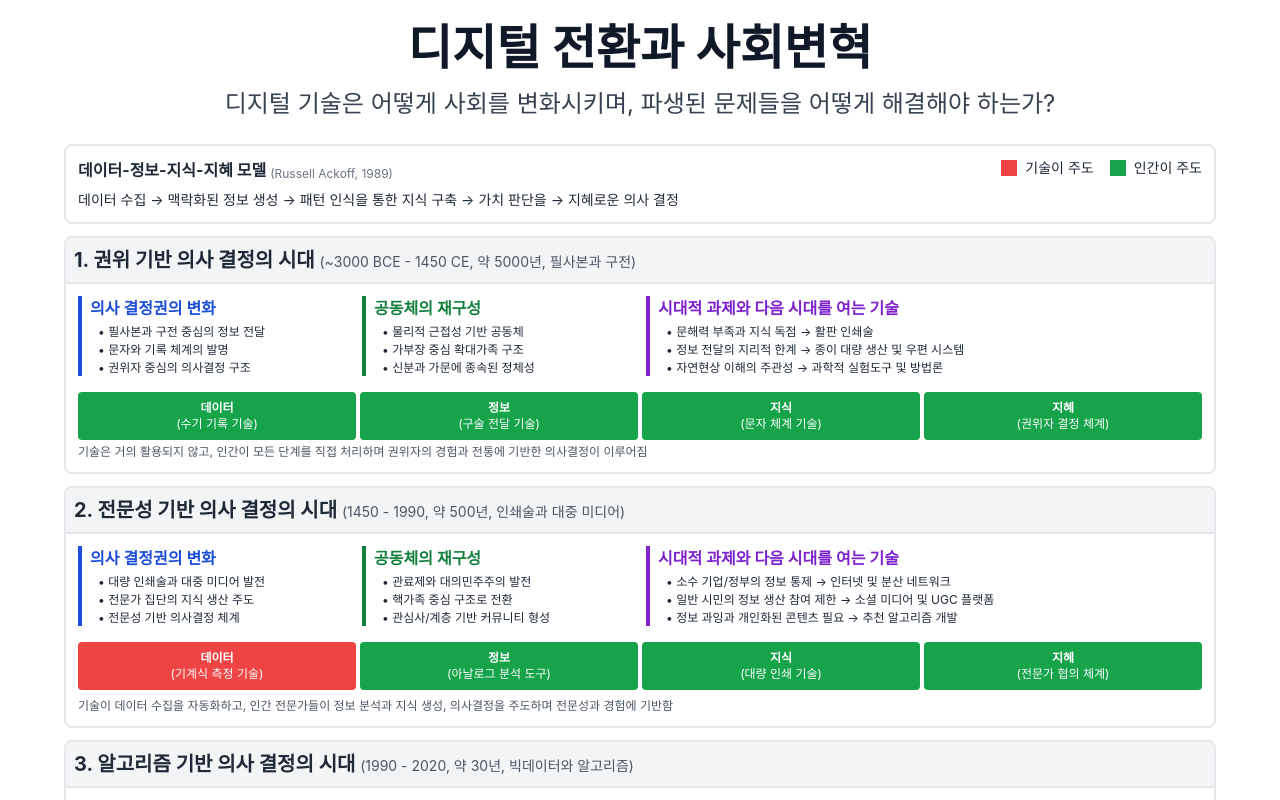
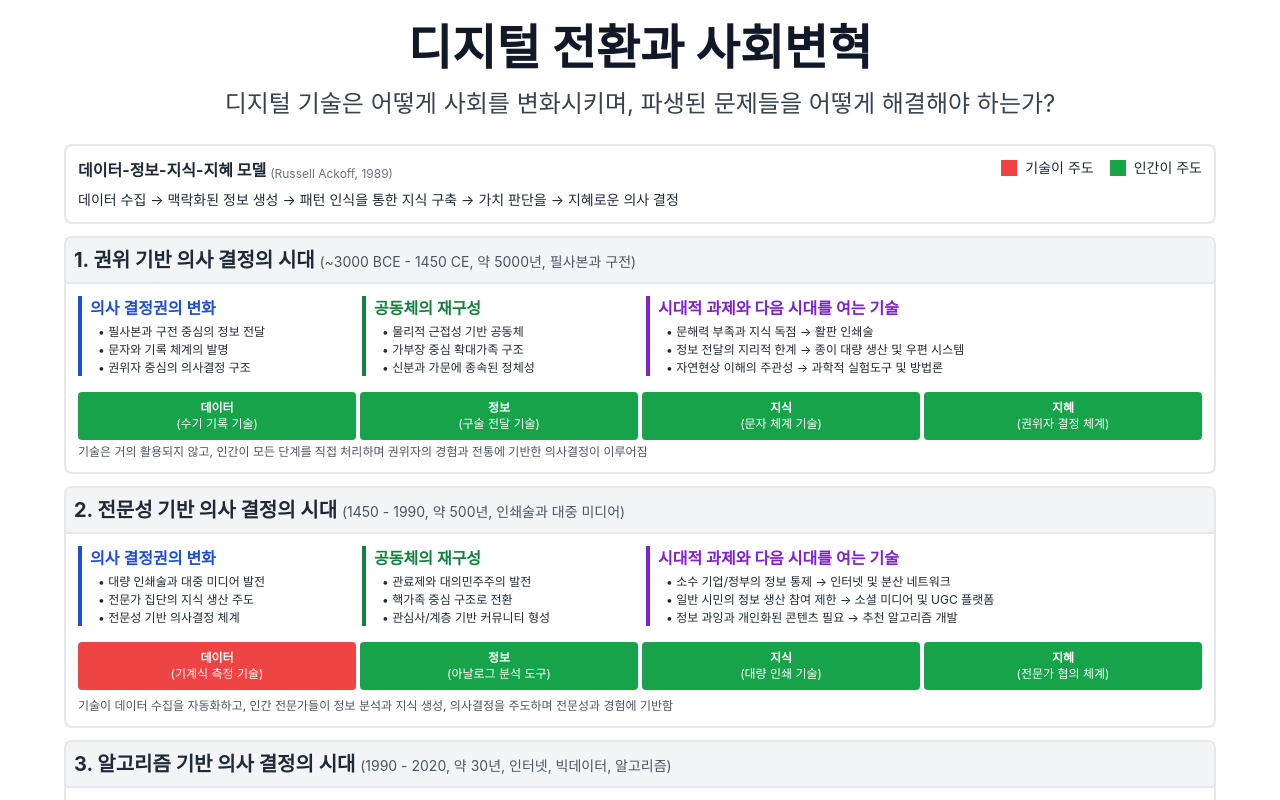
Before and after one commit to hohyon-ryu/taejae_mockups, a React (Create React App) app: page /#/poster/digital-transformation in a window 1280 px wide. Shown: the top 800 px of the page. Built offline with nearby package versions, Linux system fonts and the light colour scheme.

Commit message:
Update description in DigitalTransformationPoster to include 'internet' in the timeline

```diff
--- a/src/components/Poster.tsx
+++ b/src/components/Poster.tsx
@@ -169,7 +169,7 @@ const DigitalTransformationPoster = () => {
           {/* 3. 알고리즘 기반 의사결정 시대 */}
           <div className="border-2 border-gray-200 rounded-lg overflow-hidden">
             <div className="bg-gray-100 p-2 border-b-2 border-gray-200">
-              <h3 className="text-xl font-bold text-gray-800">3. 알고리즘 기반 의사 결정의 시대 <span className="text-sm font-normal text-gray-600">(1990 - 2020, 약 30년, 빅데이터와 알고리즘)</span></h3>
+              <h3 className="text-xl font-bold text-gray-800">3. 알고리즘 기반 의사 결정의 시대 <span className="text-sm font-normal text-gray-600">(1990 - 2020, 약 30년, 인터넷, 빅데이터, 알고리즘)</span></h3>
             </div>
             <div className="p-3">
               <div className="grid grid-cols-4 gap-3 mb-4">
```
